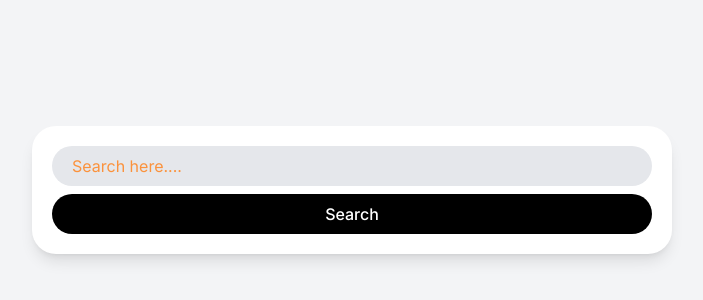
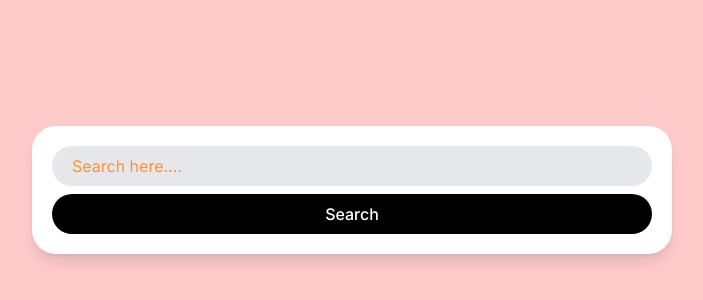
Before and after one commit to siri906/carrot-market, a Next.js app: page / in a window 1280 px wide. Shown: the part 210-510 px from the top of the page, without its empty margins (288-991 px from the left). Built offline with nearby package versions, Linux system fonts and the light colour scheme.

Commit message:
미디어 쿼리 (반응형 작업)

```diff
--- a/app/page.tsx
+++ b/app/page.tsx
@@ -1,6 +1,6 @@
 export default function Home() {
   return (
-    <main className="bg-gray-100 h-screen flex items-center justify-center p-5 dark:bg-gray-700">
+    <main className="bg-gray-100 h-screen flex items-center justify-center p-5 sm:bg-red-200 ">
       <div className="bg-white w-full shadow-lg p-5 rounded-3xl max-w-screen-sm dark:bg-gray-600 flex flex-col gap-2">
         {/* <div className="flex justify-between items-center">
           <div className="flex flex-col">
```
